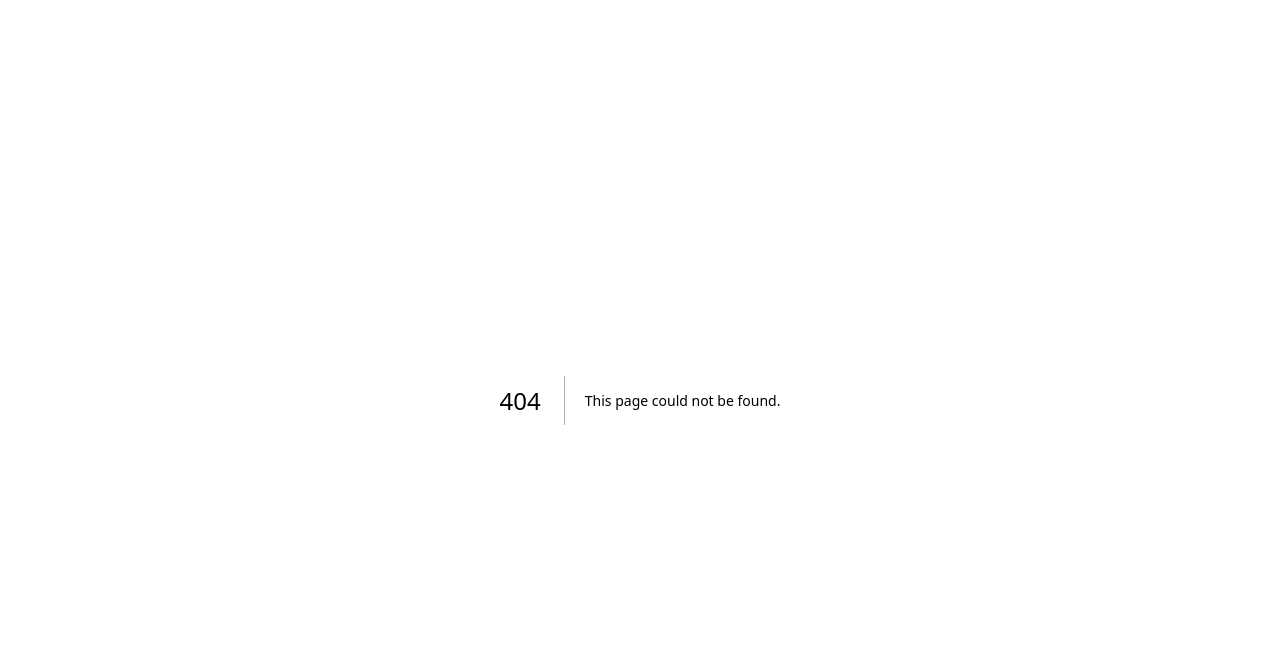
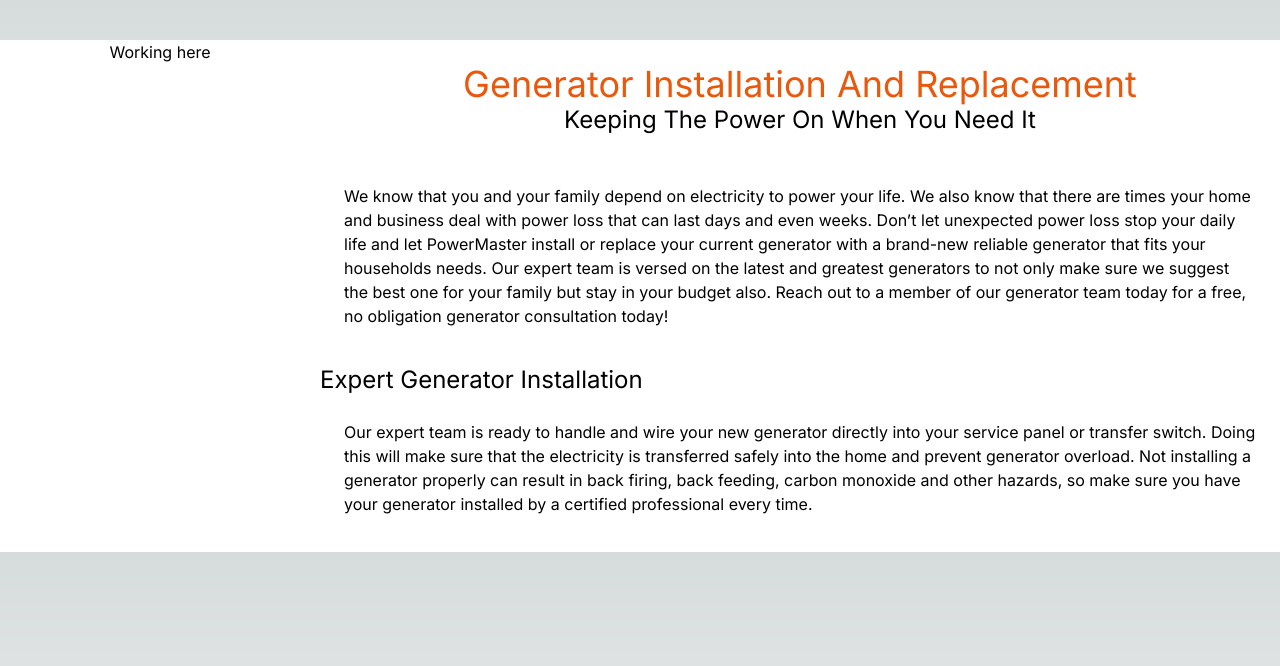
Before and after one commit to JAbelP/pme, a Next.js app: page /generators/installation in a window 1280 px wide. Before the commit this address had no page. Shown: the top 666 px of the page. Built offline with nearby package versions, Linux system fonts and the light colour scheme.

Commit message:
Main Page Made

```diff
--- /dev/null
+++ b/app/generators/installation/page.jsx
@@ -0,0 +1,70 @@
+import React from 'react'
+// import {EyeCatch} from "../../components/pageEyecatch/EyeCatch"
+
+import {
+    MidCatchChatYellow,
+    MidCatchChatRed} from "../../components/midCatchChat/"
+import {GenSideBarLinks,RequestAppointmentSide} from "../../components/genSideBar"
+import {Headers} from "../../components/header/Headers"
+import {Reassurance} from "../../components/bottomEyeCatch/Reassurance"
+function page() {
+  return (
+    <div>
+      <div className=' bg-black  text-yellow-400 text-center py-2 visible lg:hidden '>
+        919-557-447
+      </div>
+      {/* <Headers/> */}
+
+
+        {/* <EyeCatch/> */}
+        <div className='bg-white text-black relative mt-10 flex flex-col text-center sm:flex-row  pb-3'>
+        {/* split this please */}
+          <div className='lg:w-1/4 md:2/3'>
+          {/* Right hand side */}
+            {/* <GenSideBarLinks/> */}
+            Working here
+            {/* <RequestAppointmentSide/> */}
+          </div>
+          <div className='lg:w-3/4'>
+            {/* Left hand side */}
+            <div className='p-6'>
+              <p className='capitalize text-orange-600 text-4xl'> generator installation and Replacement</p>
+              <p className='capitalize text-2xl'> Keeping The Power On When You Need It </p>
+            </div>
+          {/* [TODO:] PHOTO HERE */}
+          <p className='p-6 text-left '>
+            We know that you and your family depend on electricity to power your life.
+             We also know that there are times your home and business deal with power
+             loss that can last days and even weeks. Don’t let unexpected power loss stop
+             your daily life and let PowerMaster install or replace your current generator
+              with a brand-new reliable generator that fits your households needs. Our expert team
+              is versed on the latest and greatest generators to not only make sure we suggest the
+              best one for your family but stay in your budget also. Reach out to a member of our generator
+               team today for a free, no obligation generator consultation today!</p>
+            {/* <MidCatchChatYellow/> */}
+            <p className='mt-3 text-2xl text-left'>Expert Generator Installation</p>
+            <p className='p-6 text-left'>
+            Our expert team is ready to handle and wire your new generator directly
+             into your service panel or transfer switch. Doing this will make
+             sure that the electricity is transferred safely into the home and
+             prevent generator overload. Not installing a generator properly can
+              result in back firing, back feeding, carbon monoxide and other
+              hazards, so make sure you have your generator installed by a
+              certified professional every time.
+            </p>
+            {/* <MidCatchChatRed/> */}
+          </div>
+          {/* LEFT HAND SIDE  */}
+        </div>
+
+
+        {/* bottom Eye Catch */}
+        {/* <div className='mt-1'>
+          Bottom Eye Catch
+          <Reassurance/>
+        </div> */}
+    </div>
+  )
+}
+
+export default page
```
